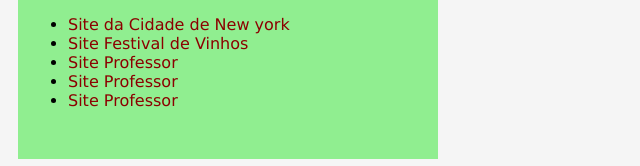
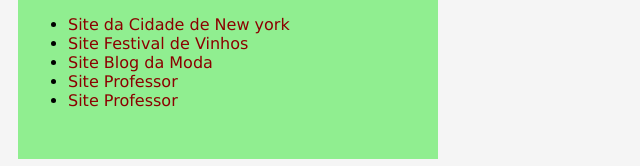
Before and after one commit to aleh25/aweb, a plain HTML site: page index.html in a window 1280 px wide. Shown: the part 330-496 px from the top of the page, 0-640 px from the left. Drawn offline with Linux system fonts and the light colour scheme.

Commit message:
index.html

```diff
--- a/index.html
+++ b/index.html
@@ -21,7 +21,7 @@
         <ul>
             <li><a href="https://aleh25.github.io/aweb/bimestre1/Blog%20da%20cidade%20de%20Nova%20York/index.html">Site da Cidade de New york</a></li>
             <li><a href="https://aleh25.github.io/aweb/bimestre1/Pagina%20Festival%20de%20Vinhos/index.html">Site Festival de Vinhos</a></li>
-            <li><a href="#">Site Professor</a></li>
+            <li><a href="https://aleh25.github.io/aweb/bimestre1/Pagina%20blog%20da%20moda/index.html">Site Blog da Moda</a></li>
             <li><a href="#">Site Professor</a></li>
             <li><a href="#">Site Professor</a></li>
         </ul>
```
